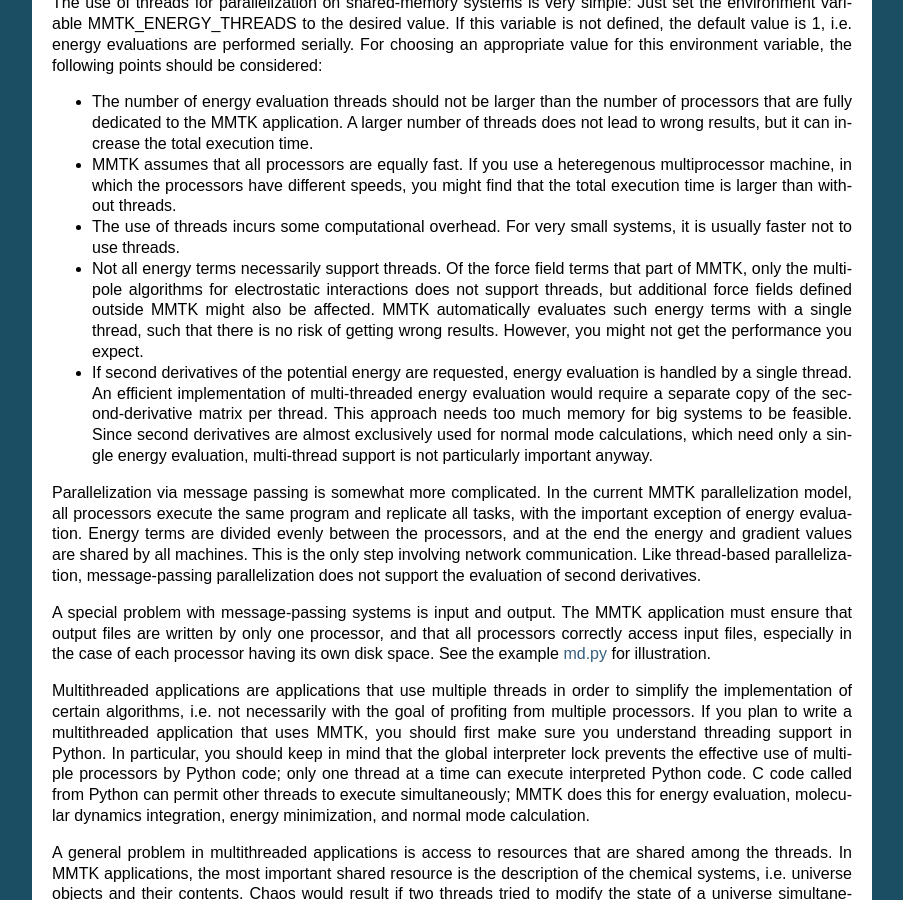
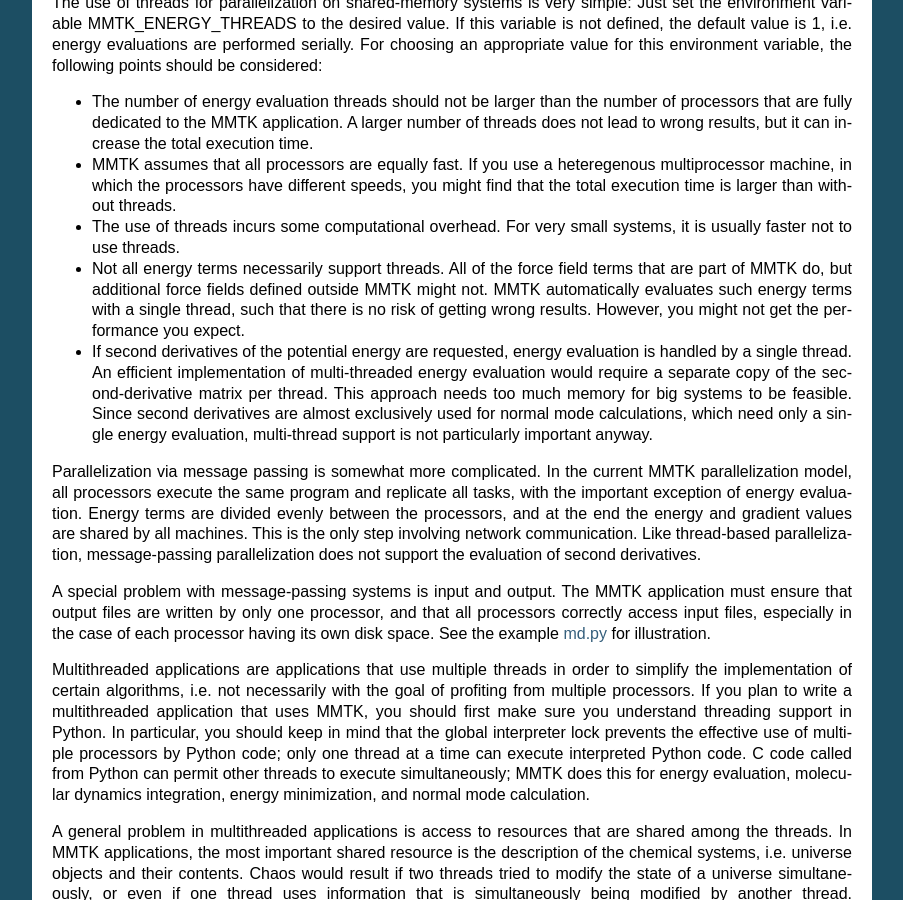
Before and after one commit to khinsen/MMTK, a Sphinx documentation site: the page built from Doc/mmtk.rst, in a window 1280 px wide and 900 px high, scrolled down 23768 px. Shown: the whole window, without its empty margins (198-1101 px from the left). Built offline with Sphinx 7.4.7, drawn with Linux system fonts in a browser that asks for light colours; the version number could not be read and is left out.

Commit message:
Remove multipole remnants
--HG--
branch : path_integrals

```diff
--- a/Doc/mmtk.rst
+++ b/Doc/mmtk.rst
@@ -1716,13 +1716,12 @@ should be considered:
 - The use of threads incurs some computational overhead. For very small
   systems, it is usually faster not to use threads.
 
-- Not all energy terms necessarily support threads. Of the force field
-  terms that part of MMTK, only the multipole algorithms for
-  electrostatic interactions does not support threads, but additional
-  force fields defined outside MMTK might also be affected. MMTK
-  automatically evaluates such energy terms with a single thread, such
-  that there is no risk of getting wrong results. However, you might not
-  get the performance you expect.
+- Not all energy terms necessarily support threads. All of the force
+  field terms that are part of MMTK do, but additional force fields
+  defined outside MMTK might not. MMTK automatically evaluates such
+  energy terms with a single thread, such that there is no risk of
+  getting wrong results. However, you might not get the performance
+  you expect.
 
 - If second derivatives of the potential energy are requested, energy
   evaluation is handled by a single thread. An efficient implementation
```
Also changed, not shown: 2 other files.
